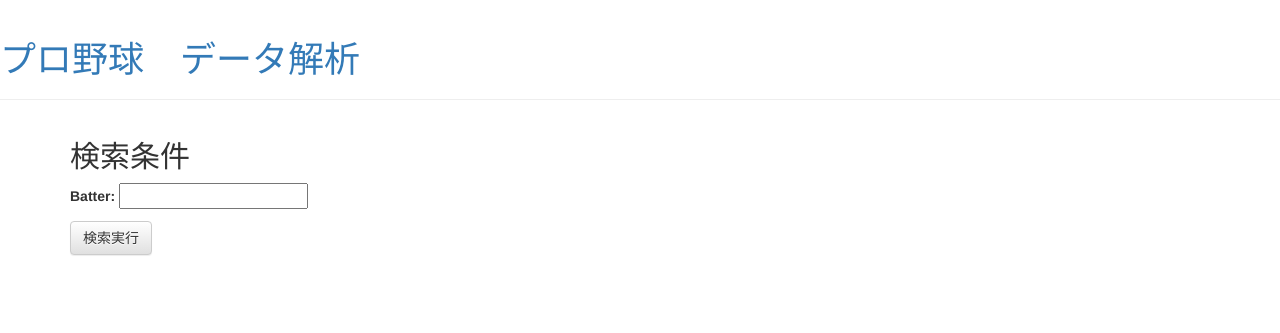
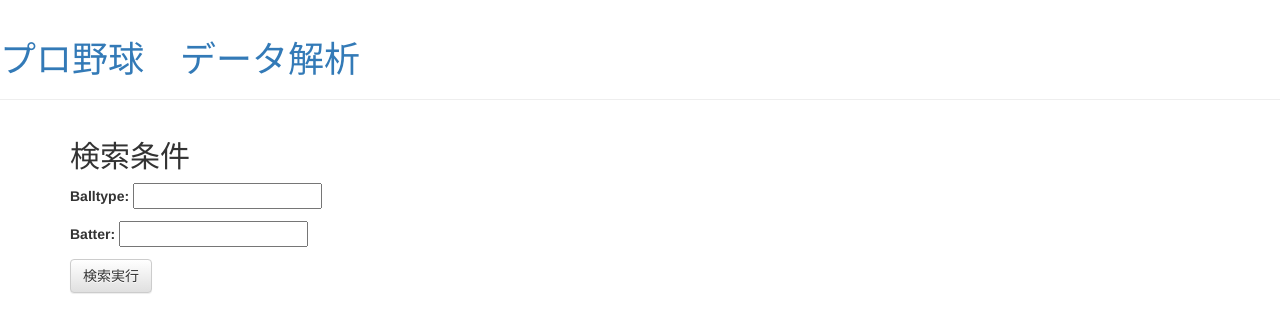
Before and after one commit to sordes1219/npbproject, a Django app: page / in a window 1280 px wide. Shown: the top 333 px of the page. Run offline with Django 3.2, Linux system fonts and the light colour scheme; data that the repository does not hold is empty; some libraries are stand-ins or nearby versions.

Commit message:
improve forms

```diff
--- a/blog/forms.py
+++ b/blog/forms.py
@@ -5,4 +5,7 @@ class PostForm(forms.ModelForm):
 
     class Meta:
         model = Pitchingdata
-        fields = ('batter',)
+        fields = ('balltype','batter',)
+
+class NameForm(forms.Form):
+    your_name = forms.CharField(label='Your name', max_length=100)
--- a/blog/templates/blog/detail.html
+++ b/blog/templates/blog/detail.html
@@ -6,7 +6,10 @@
     <table border="1" width=500>
       <tr>
         <th>Index</th>
+        <th>球種マーク</th>
+        <th>球数</th>
         <th>球種</th>
+        <th>球速</th>
         <th>投手</th>
         <th>打者</th>
       </tr>
@@ -14,6 +17,9 @@
         <tr>
           <td>{{index}}</td>
           <td>{{row.kyusyumark}}</td>
+          <td>{{row.numberofpitch}}</td>
+          <td>{{row.balltype}}</td>
+          <td>{{row.ballspeed}}</td>
           <td>{{row.pitcher}}</td>
           <td>{{row.batter}}</td>
         </tr>
--- a/blog/templates/blog/top.html
+++ b/blog/templates/blog/top.html
@@ -5,8 +5,19 @@
   <h2>検索条件</h2>
   <form method="POST" class="post-form">{% csrf_token %}
     {{ form.as_p }}
-    <button type="submit" class="save btn btn-default">検索実行</button>
+    <!-- <p><label for="balltype">球種：</label>
+    <select name="balltype">
+    {% for val in balltype %}
+      <option value={{ val }}>{{ val }}</option>
+    {% endfor %}
+    </select></p>
+    <p><label for="batter">打者：</label>
+    <select name="batter">
+    {% for val in batter %}
+      <option value={{ val }}>{{ val }}</option>
+    {% endfor %}
+    </select></p> -->
+    <p><button type="submit" class="save btn btn-default">検索実行</button></p>
   </form>
-
 </div>
 {% endblock %}
--- a/blog/views.py
+++ b/blog/views.py
@@ -3,12 +3,19 @@ from .models import Pitchingdata
 from .forms import PostForm
 from django_pandas.io import read_frame
 
+
 def top(request):
     if request.method == "POST":
-        batter = request.POST.get('batter',None)
-        df = read_frame(Pitchingdata.objects.all(),fieldnames=['kyusyumark','pitcher','batter'])
-        df = df.loc[df['batter']==batter,:]
-        return render(request,'blog/detail.html',{'df':df})
+        form = PostForm(request.POST)
+        if form.is_valid():
+            balltype = form.cleaned_data['balltype']
+            batter = form.cleaned_data['batter']
+            df = read_frame(Pitchingdata.objects.all())
+            df = df.loc[(df['batter']==batter) & (df['balltype']==balltype)]
+            return render(request,'blog/detail.html',{'df':df})
     else:
         form = PostForm()
-        return render(request,'blog/top.html',{'form':form})
+        batter_list = set(Pitchingdata.objects.values_list('batter',flat=True))
+        balltype_list = set(Pitchingdata.objects.values_list('balltype',flat=True))
+
+    return render(request,'blog/top.html',{'form':form,'batter':batter_list,'balltype':balltype_list})
```
